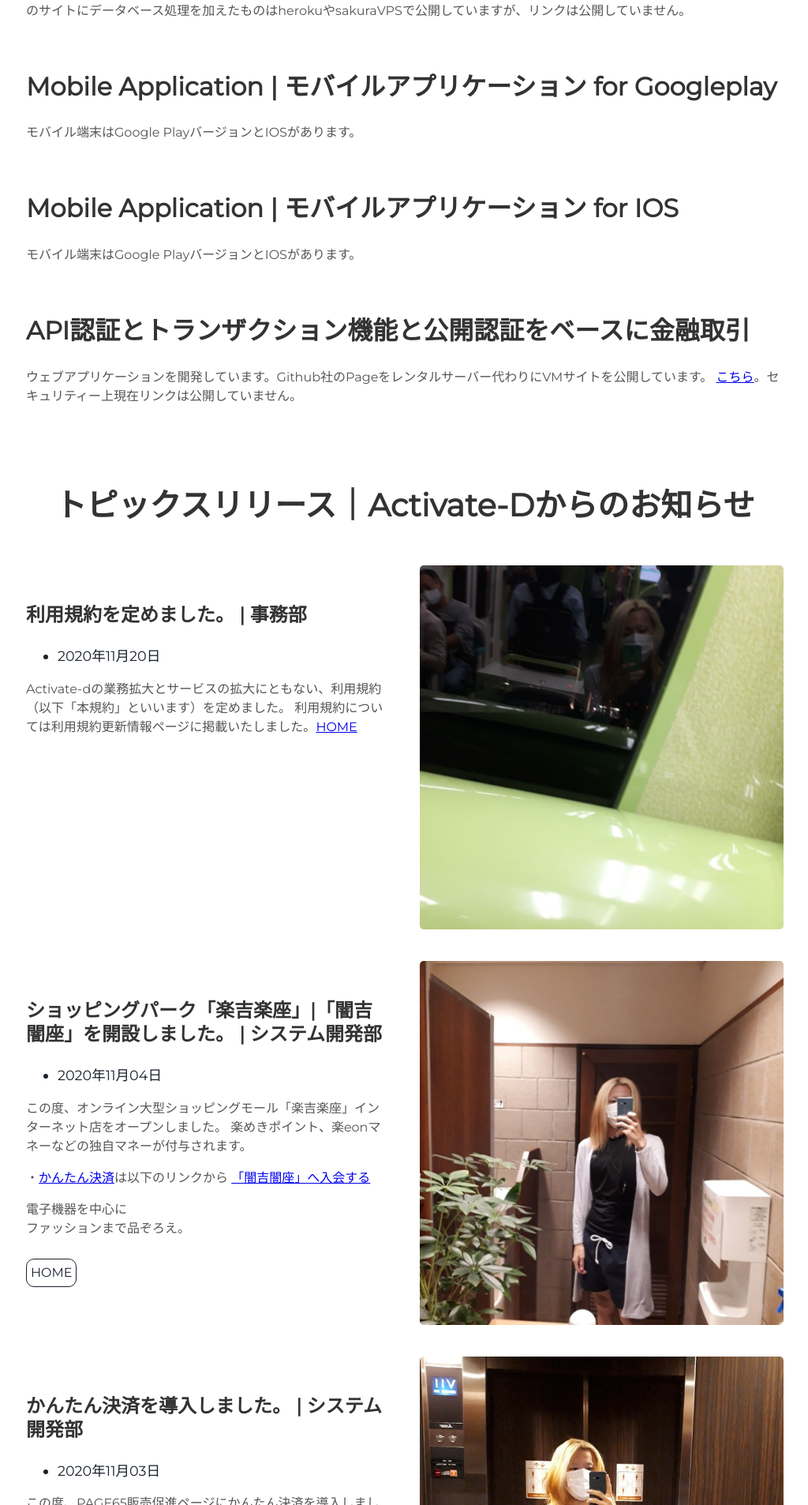
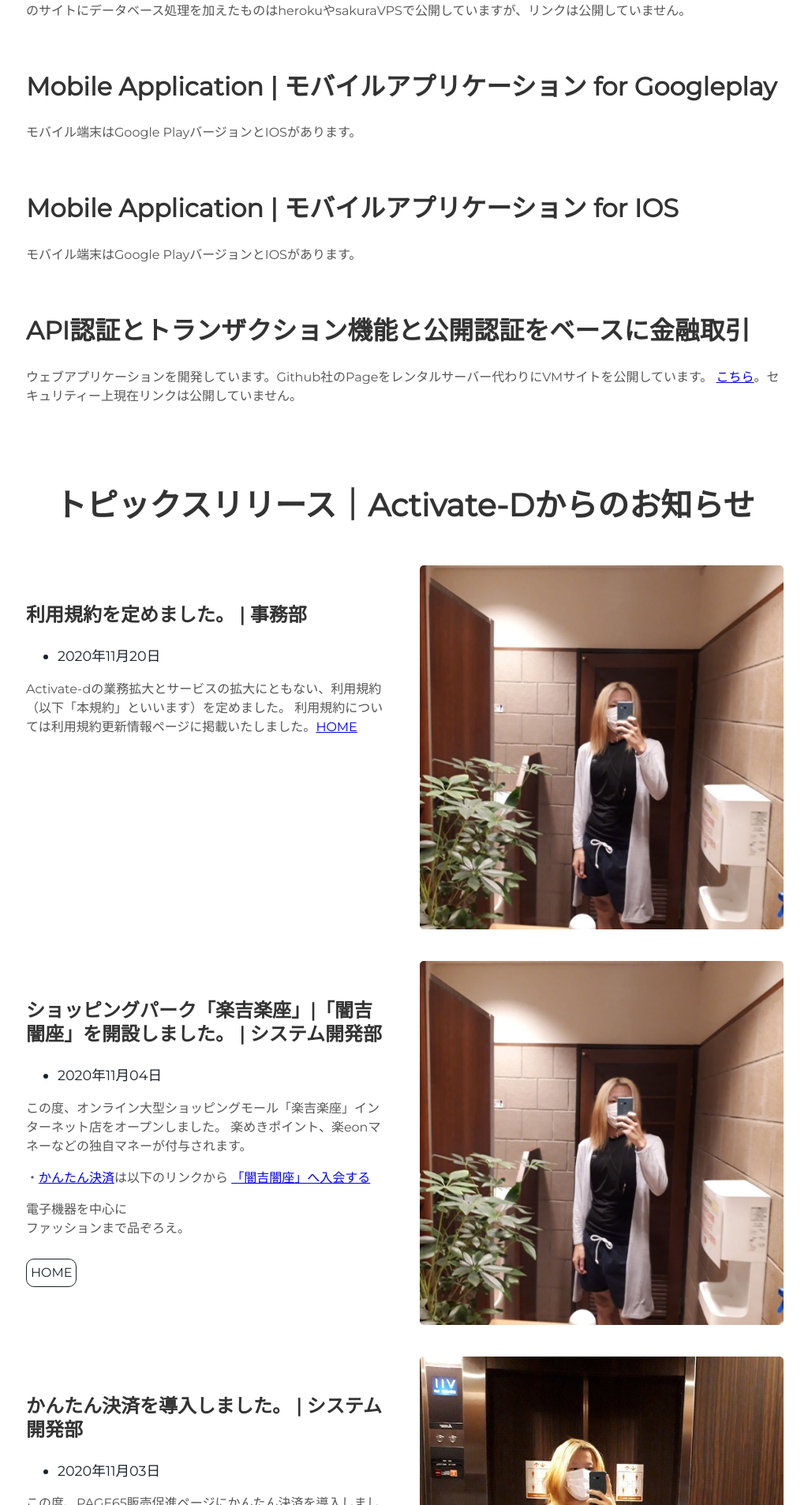
Before and after one commit to takagotch/page351, a Jekyll site: the page built from index.html, in a window 1280 px wide. Shown: the part 1808-3714 px from the top of the page at 79% size, without its empty margins (127-1151 px from the left). Built offline with Jekyll 4.4.1, drawn with Linux system fonts in a browser that asks for light colours.

Commit message:
Update projects.html

```diff
--- a/_includes/projects.html
+++ b/_includes/projects.html
@@ -10,14 +10,9 @@
 
 
 
-
-
-
-{%- assign date_format = site.minima.date_format | default: "%b %-d, %Y" -%}
-
 <div class="user-projects">
   <div class="images-right">
-    <img alt="mountains" src="{{ "/assets/img/fr11.jpg" | prepend: site.baseurl }}" />
+    <img alt="mountains" src="{{ "/assets/img/fr10.jpg" | prepend: site.baseurl }}" />
   </div>
   <div class="contents">
     <h3> 利用規約を定めました。 | 事務部 </h3>
@@ -33,13 +28,11 @@
     </ul>
     <p>
     Activate-dの業務拡大とサービスの拡大にともない、利用規約（以下「本規約」といいます）を定めました。
-    利用規約については利用規約更新情報ページに掲載いたしました。<a href="https://raw.githubusercontent.com/takagotch/page351/master/assets/pdf/%E5%AE%9A%E6%AC%BE.pdf>利用規約更新情報ページからダウンロードできます。
-</a>
+    利用規約については利用規約更新情報ページに掲載いたしました。<a href="https://raw.githubusercontent.com/takagotch/page351/master/assets/pdf/%E5%AE%9A%E6%AC%BE.pdf>利用規約更新情報ページからダウンロードできます。</a>
     </p>
     <a class="project-link" href="#">HOME</a>
   </div>
 </div>
-
 
 
 
```
